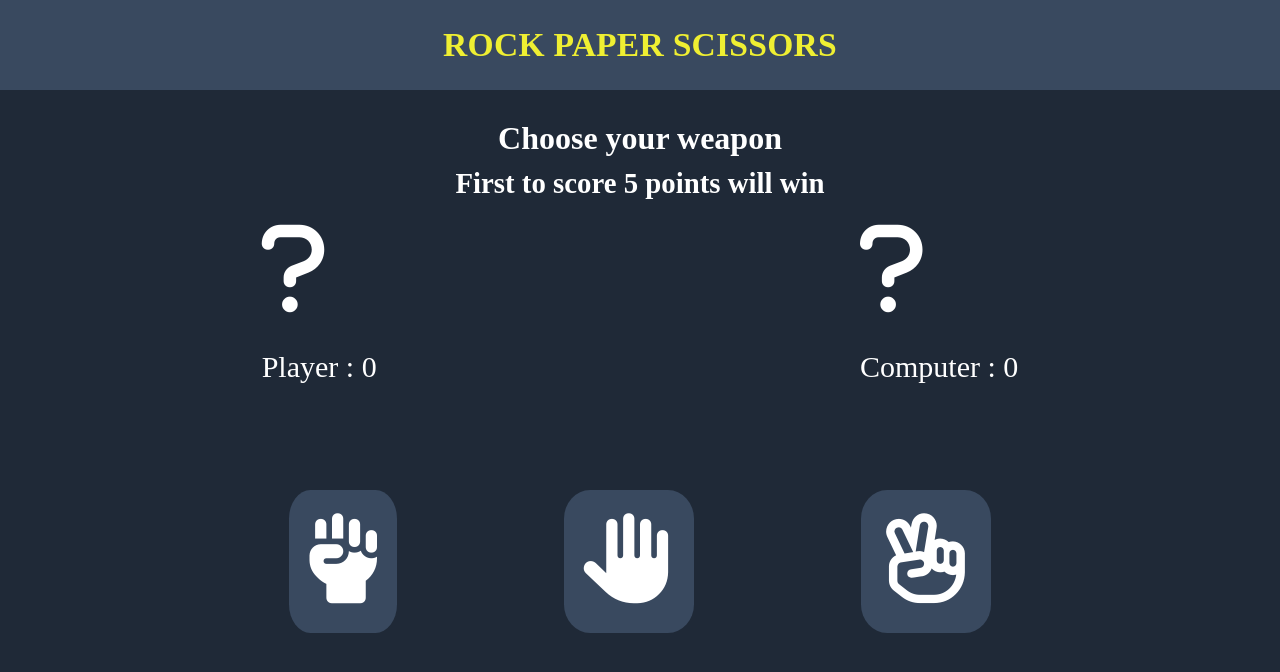
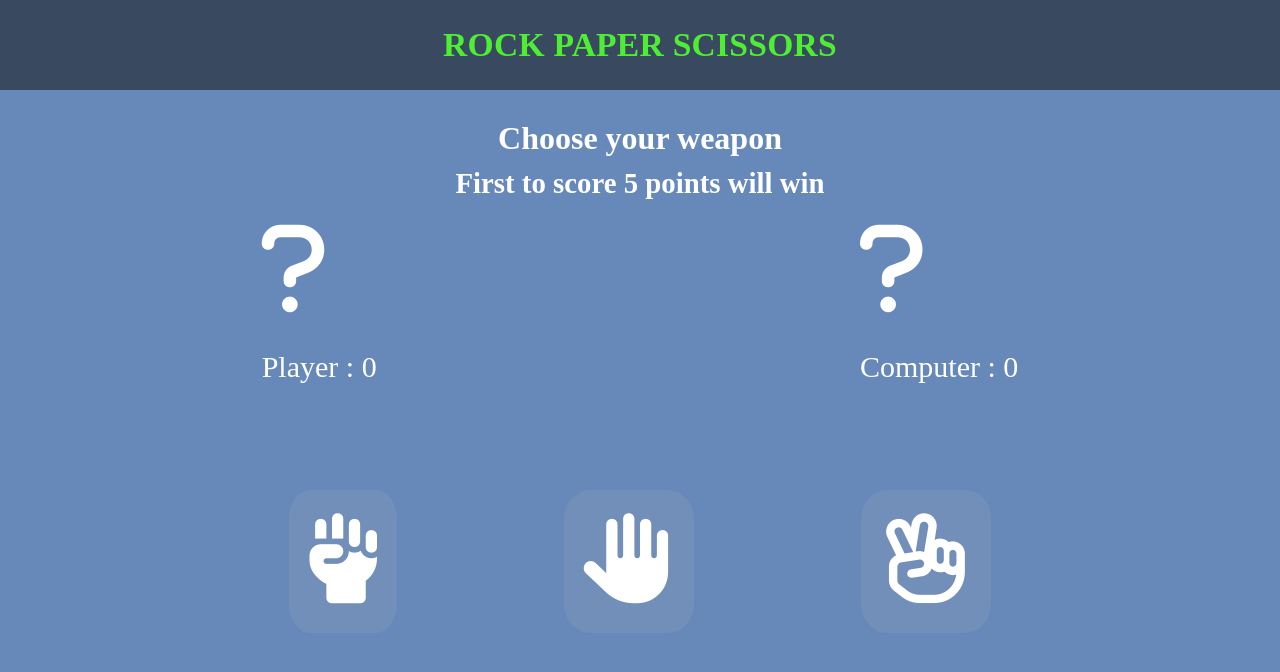
Before and after one commit to ujju2000/rock-paper-scissor, a plain HTML site: page index.htm in a window 1280 px wide. Drawn offline with Linux system fonts and the light colour scheme.

Commit message:
modified style.css

```diff
--- a/style.css
+++ b/style.css
@@ -5,7 +5,7 @@
 }
 
 body {
-    background-color: #1F2937;
+    background-color: #6789ba;
     color : white;
 }
 
@@ -16,7 +16,7 @@ nav {
     display : flex;
     justify-content: center;
     align-items: center;
-    color : rgb(239, 239, 50);
+    color : rgb(78, 239, 50);
     font-size: 1.4rem;
     letter-spacing: .015rem;
 }
@@ -68,7 +68,7 @@ main h4{
     /* border : 2px solid red; */
     font-size : 90px;
     padding : 20px;
-    background-color: #39495f;
+    background-color: #718fb8;
     outline : none;
     border-radius: 20%;
     cursor : pointer;
```
